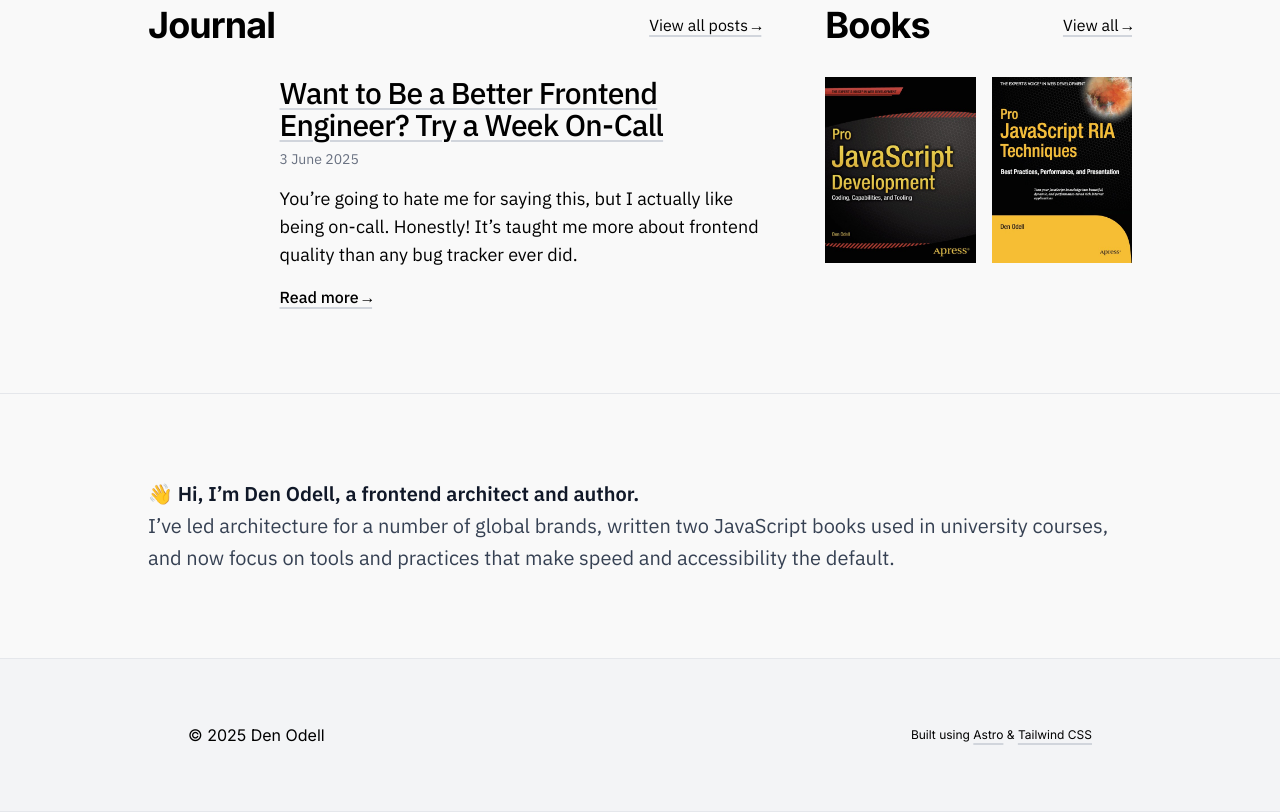
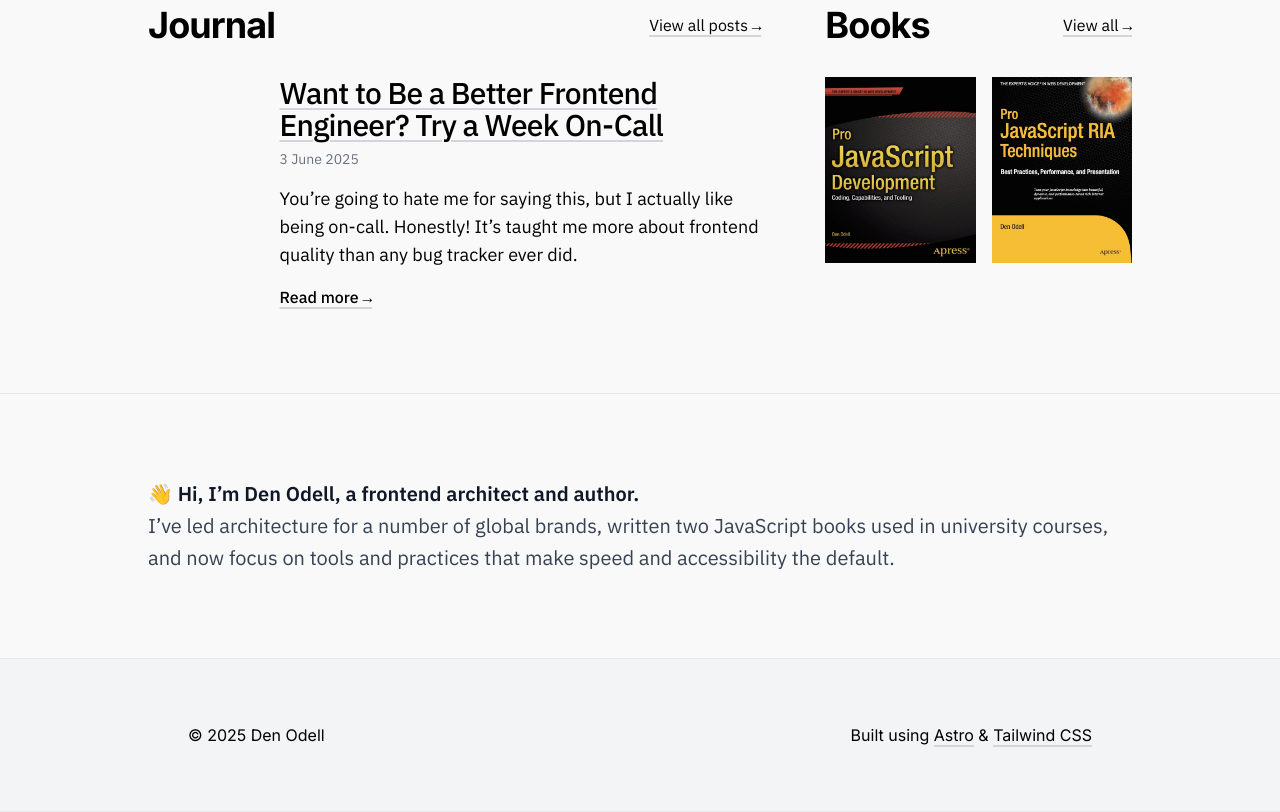
Before and after one commit to denodell/denodell.com, an Astro site: page / in a window 1280 px wide. Shown: the part 1167-1979 px from the top of the page. Built offline with nearby package versions, Linux system fonts and the light colour scheme; Astro itself is replaced by a stand-in of ours.

Commit message:
Footer font size fix

```diff
--- a/src/components/Footer.astro
+++ b/src/components/Footer.astro
@@ -6,7 +6,7 @@ import ContentWrapper from "./ContentWrapper.astro";
   <ContentWrapper>
     <p class="p-5 md:p-10 flex flex-row items-center justify-between">
       <span class="text-xs md:text-base">© 2025 Den Odell</span><br />
-      <span class="text-xs"
+      <span class="text-xs md:text-base"
         >Built using <a
           class="underline underline-offset-4 decoration-2 decoartion-solid decoration-gray-300 hover:decoration-black transition"
           href="https://astro.build"
```
